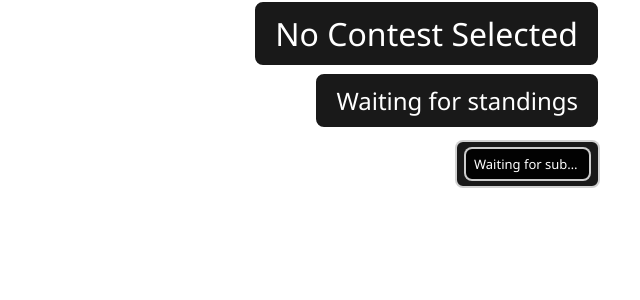
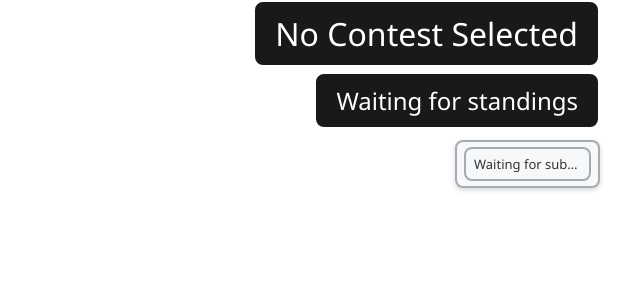
Before and after one commit to tarjen/QOJ-live-widget, a Flask app: page /overlay in a window 1320 px wide. Shown: the top 300 px of the page, without its empty margins (680-1320 px from the left). Run offline with Flask 3, Linux system fonts and the light colour scheme.

Commit message:
Use light submission timeline palette

```diff
--- a/templates/overlay.html
+++ b/templates/overlay.html
@@ -123,11 +123,12 @@ td.success {
             overflow: hidden;
             box-sizing: border-box;
             font-family: 'Segoe UI', Arial, sans-serif;
-            color: #fff;
-            background: rgba(0,0,0,0.9);
-            border: 2px solid rgba(255,255,255,0.8);
+            color: #222;
+            background: rgba(246,248,250,0.94);
+            border: 2px solid rgba(120,130,140,0.65);
             border-radius: 8px;
             padding: 5px 7px;
+            box-shadow: 0 2px 5px rgba(0,0,0,0.16);
         }
         .submission-row {
             display: grid;
@@ -140,7 +141,7 @@ td.success {
             font-variant-numeric: tabular-nums;
         }
         .submission-row + .submission-row {
-            border-top: 1px solid rgba(255,255,255,0.18);
+            border-top: 1px solid rgba(90,100,110,0.2);
         }
         .submission-cell {
             box-sizing: border-box;
@@ -159,12 +160,12 @@ td.success {
             justify-content: center;
             font-weight: 700;
             color: #111;
-            background-color: rgba(224,255,224,0.95);
-            border: 1px solid rgba(255,255,255,0.55);
+            background-color: rgba(210,245,214,0.96);
+            border: 1px solid rgba(82,160,92,0.42);
         }
         .submission-time {
             justify-content: flex-start;
-            color: rgba(255,255,255,0.92);
+            color: #333;
         }
         .submission-empty {
             overflow: hidden;
@@ -172,26 +173,28 @@ td.success {
             line-height: 18px;
             text-overflow: ellipsis;
             white-space: nowrap;
-            color: #fff;
-            background: rgba(0,0,0,0.9);
-            border: 2px solid rgba(255,255,255,0.8);
+            color: #333;
+            background: rgba(246,248,250,0.94);
+            border: 2px solid rgba(120,130,140,0.65);
             border-radius: 8px;
             padding: 6px 8px;
         }
         .submission-result.accepted {
-            color: #8df58d;
+            color: #218b2f;
         }
         .submission-result.failed {
-            color: #ff9a9a;
+            color: #c83232;
         }
         .submission-result.pending {
-            color: #ffe58a;
+            color: #9a7100;
         }
         .submission-row.failed .submission-problem {
-            background-color: rgba(255,208,208,0.95);
+            background-color: rgba(255,218,218,0.96);
+            border-color: rgba(200,50,50,0.38);
         }
         .submission-row.pending .submission-problem {
-            background-color: rgba(255,238,170,0.95);
+            background-color: rgba(255,241,190,0.96);
+            border-color: rgba(180,135,0,0.38);
         }
     </style>
 </head>
```
